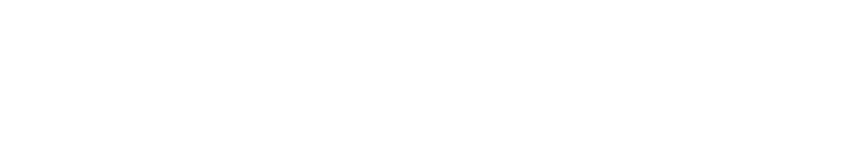
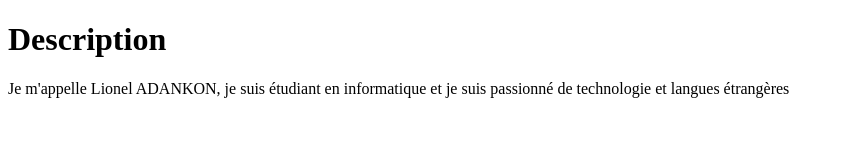
Before and after one commit to Neladan/git-mon-cv, a plain HTML site: page index.html in a window 1280 px wide. Shown: the whole page, without its empty margins (0-844 px from the left). Drawn offline with Linux system fonts and the light colour scheme.

Commit message:
mise en place de la section description

```diff
--- a/index.html
+++ b/index.html
@@ -6,6 +6,7 @@
     <link rel="stylesheet" href="style.css">
 </head>
 <body>
-
+    <h1>Description</h1>
+    <p>Je m'appelle Lionel ADANKON, je suis étudiant en informatique et je suis passionné de technologie et langues étrangères</p>
 </body>
 </html>
```
